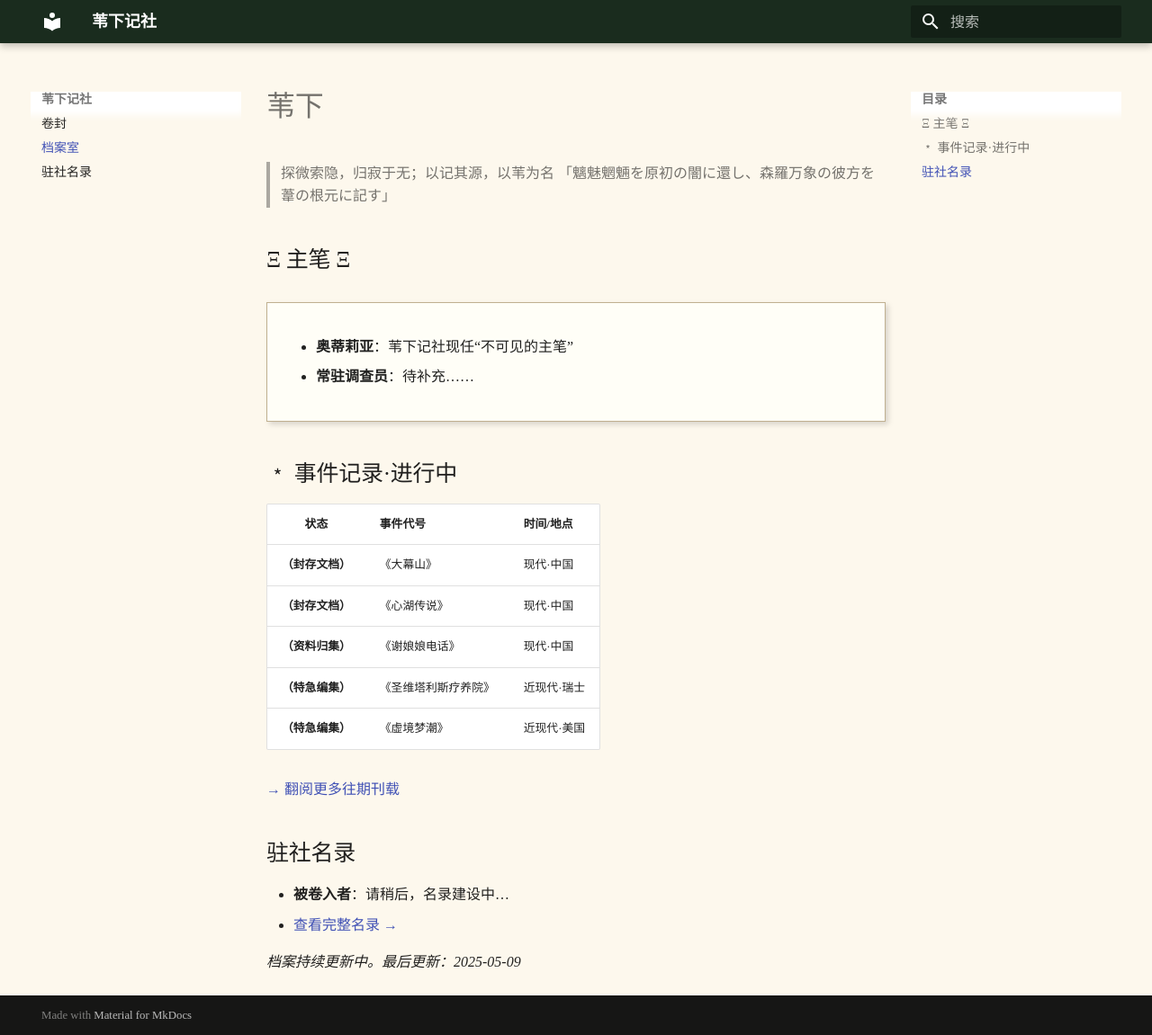
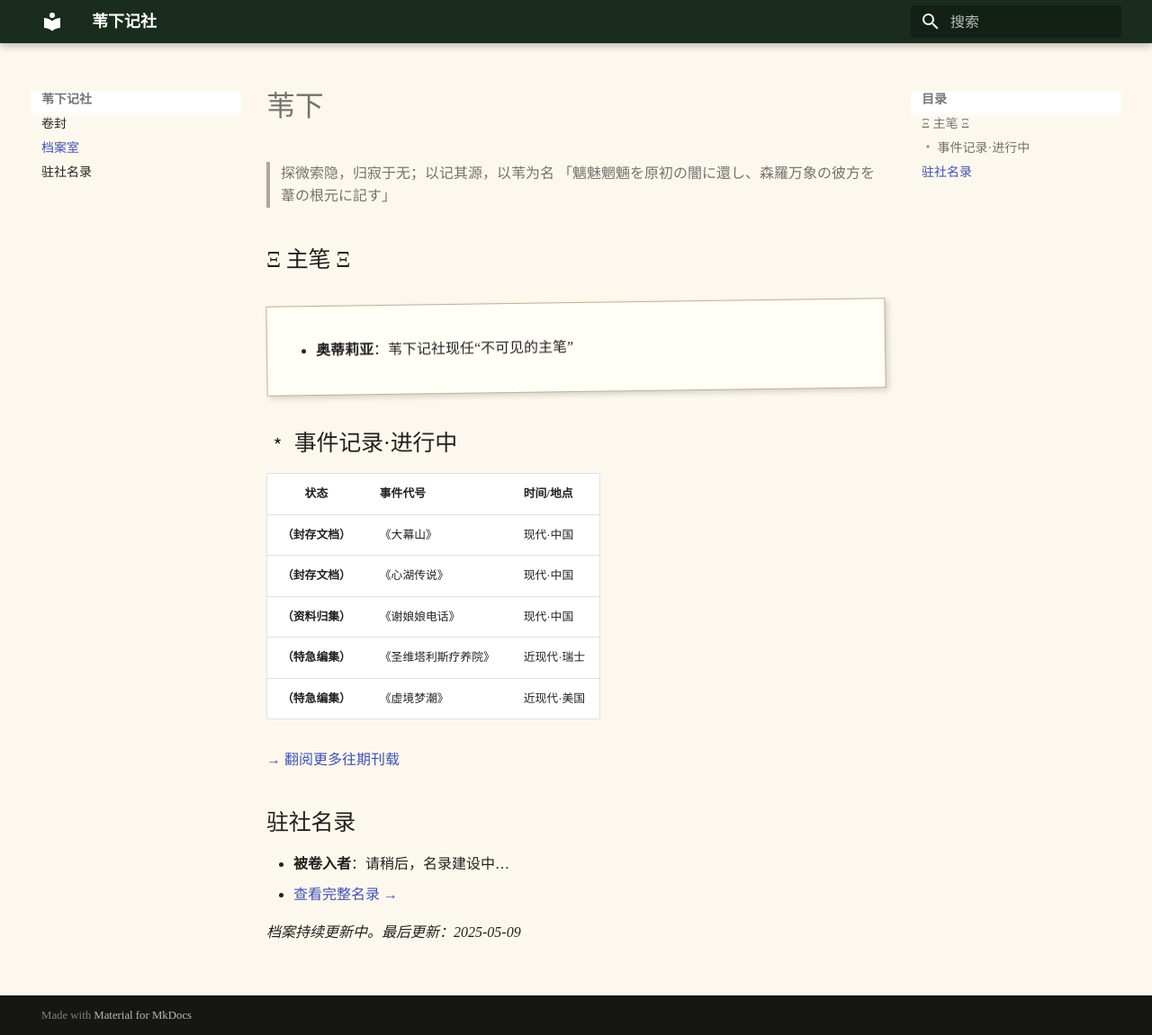
Before and after one commit to atokaz/my-coc-wiki, an MkDocs documentation site: the page built from docs/home.md, in a window 1280 px wide and 1151 px high. Shown: the whole window at 90% size. Built offline with MkDocs 1.6.1 and Material for MkDocs 9.7.7, drawn with Linux system fonts in a browser that asks for light colours.

Commit message:
Update home.md

```diff
--- a/docs/home.md
+++ b/docs/home.md
@@ -5,10 +5,9 @@
 
 ## Ξ 主笔 Ξ
 
-<div class="collage-card">
+<div class="collage-card rotate-2">
   <ul>
     <li><strong>奥蒂莉亚</strong>：苇下记社现任“不可见的主笔”</li>
-    <li><strong>常驻调查员</strong>：待补充……</li>
   </ul>
 </div>
 
```
